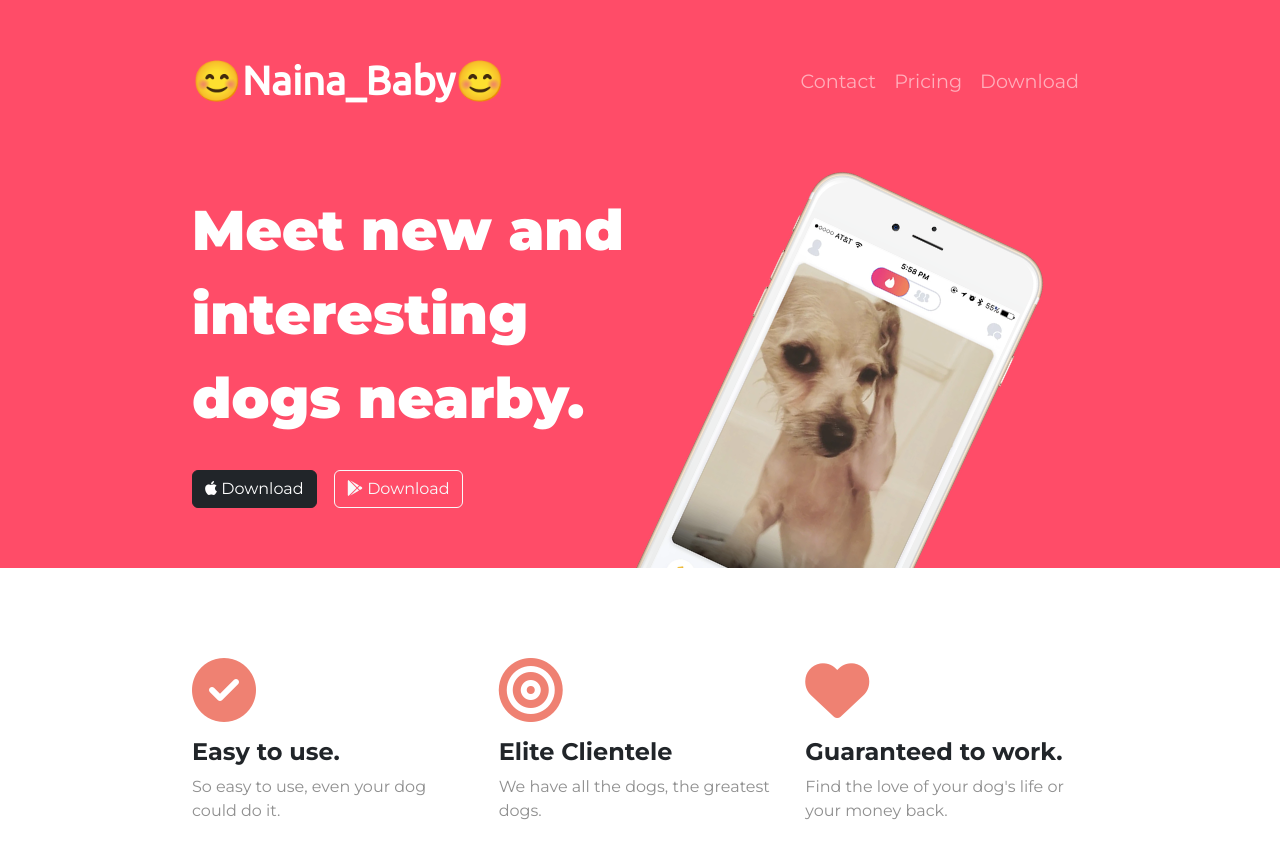
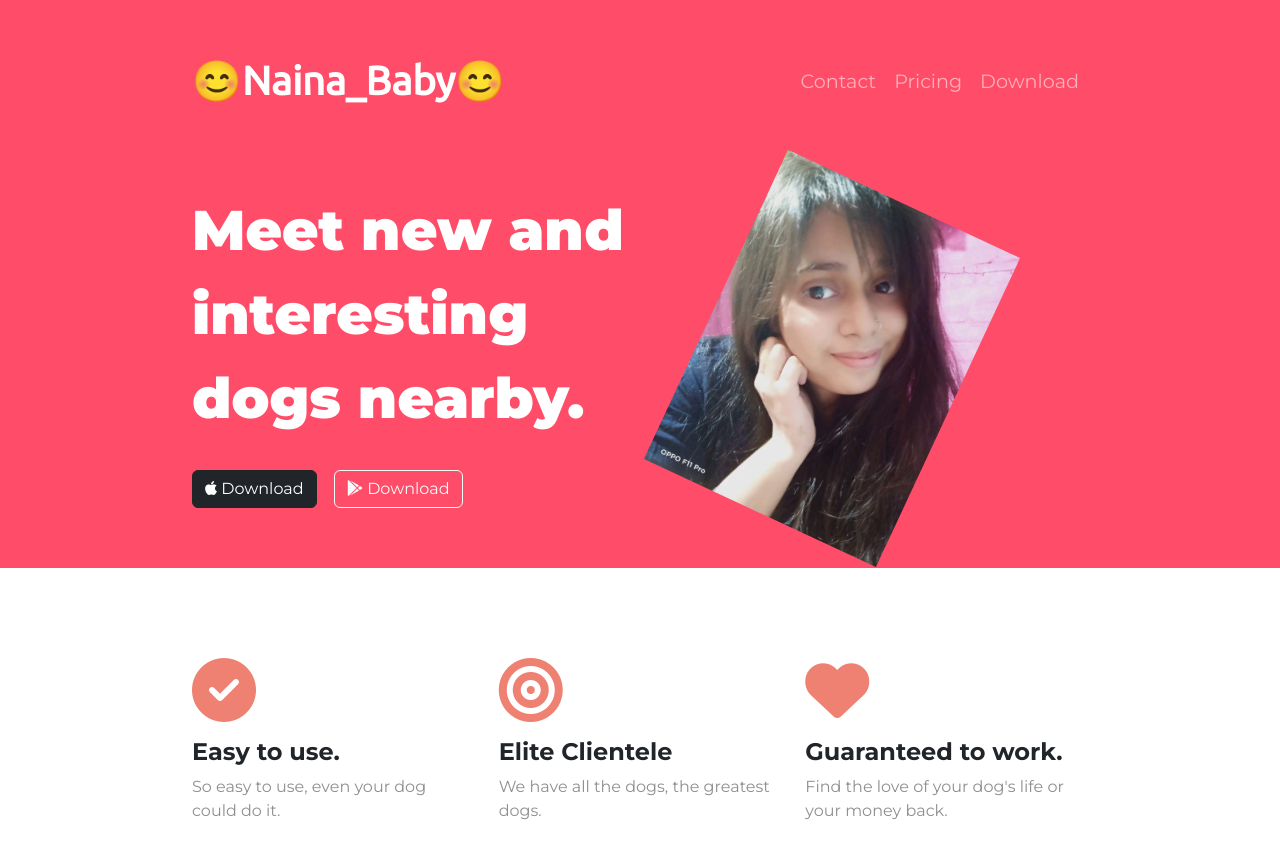
Before and after one commit to Babloo321/TinDog, a plain HTML site: page index.html in a window 1280 px wide. Shown: the top 842 px of the page. Drawn offline with nearby package versions, Linux system fonts and the light colour scheme.

Commit message:
adding new image

```diff
--- a/index.html
+++ b/index.html
@@ -69,7 +69,7 @@ crossorigin="anonymous" referrerpolicy="no-referrer" />
     </div>
 
     <div class="col-lg-6">
-      <img class="title-image" src="./image/iphone6.png" alt="iphone-mockup">
+      <img class="title-image" src="./image/naina.jpg" alt="iphone-mockup">
     </div>
 </div>
 </div>
```
Also changed, not shown: image/naina.jpg (added).
